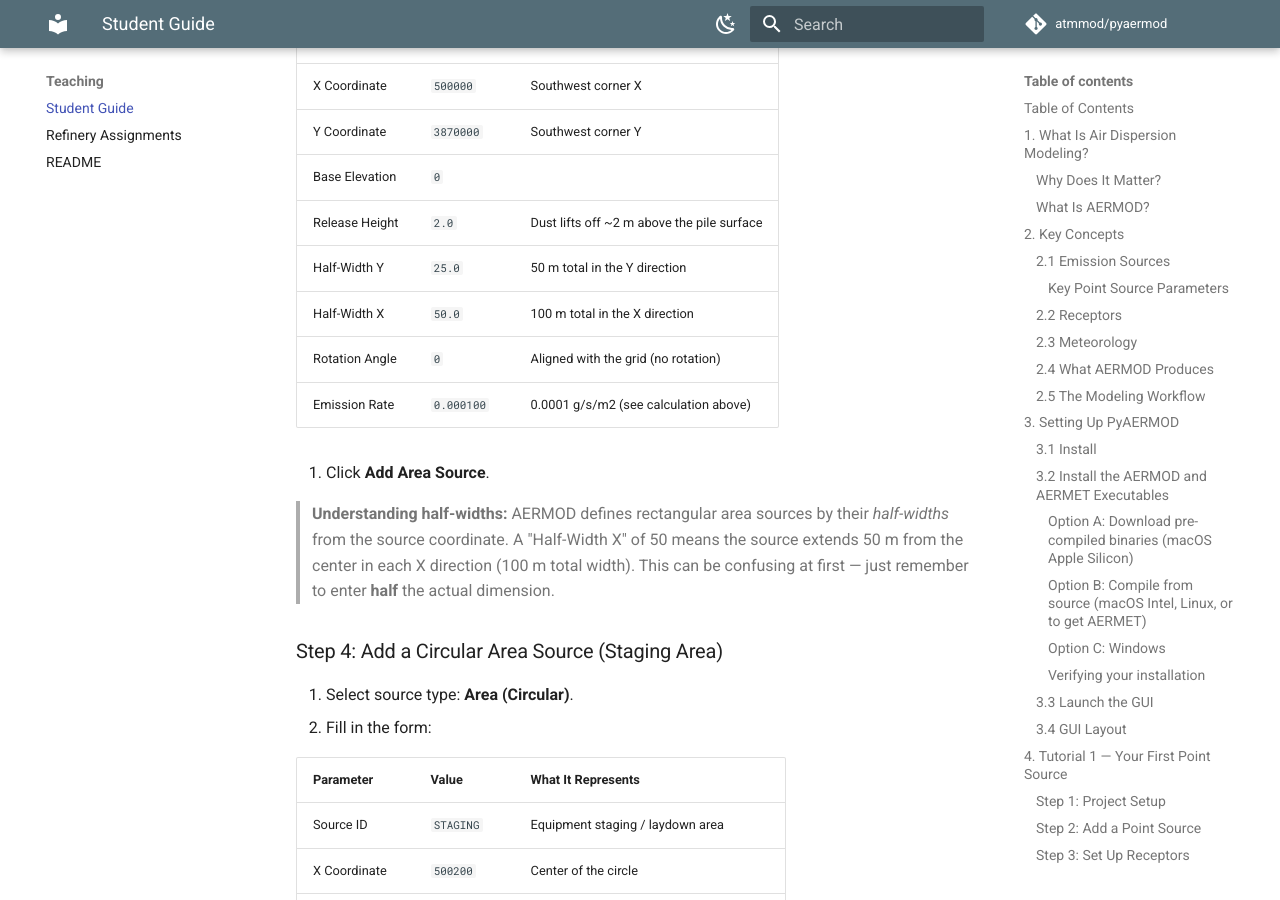
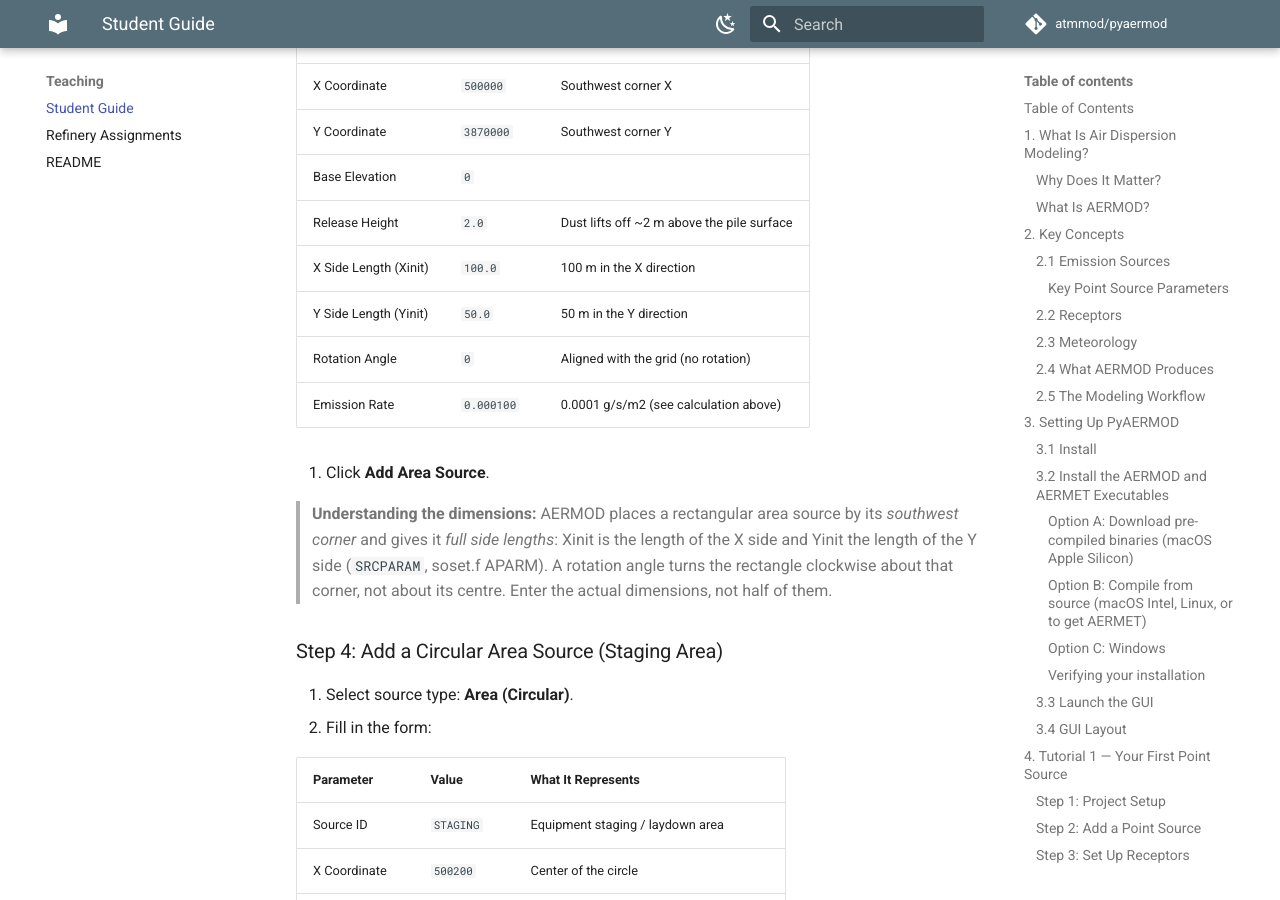
Before and after one commit to atmmod/pyaermod, an MkDocs documentation site: the page built from docs/teaching/student-guide.md, in a window 1280 px wide and 900 px high, scrolled down 20039 px. Built offline with MkDocs 1.6.1 and Material for MkDocs 9.7.7, drawn with Linux system fonts in a browser that asks for light colours; comment, search, counter and statistics services are not loaded; some of the changed text lies outside the part shown.

Commit message:
Give AreaSource AERMOD's Szinit and describe Xinit/Yinit as full sides
The demonstration study needs an AREA companion to its OPENPIT runs that
starts with the pit's initial vertical spread (d_eff/4.3), and EPA's own
surfcoal roads carry Szinit 3.0, but AreaSource had no field for the
sixth SRCPARAM value. initial_sigma_z is that value (default 0, which is
AERMOD's default); a nonzero one is written after an Angle of 0 when the
source is not turned, since APARM reads the fields by position. It comes
last in the dataclass so positional construction is unchanged.

The reader now keeps that sixth value, so reading and rewriting EPA's
surfcoal deck no longer drops the roads' Szinit, and it makes a card with
Xinit alone square, as APARM does, instead of giving it a 10 m Yinit.

The field comments called Xinit and Yinit half-widths. APARM builds the
rectangle from the southwest corner with full side lengths, turned
clockwise about that corner, so the comments, the student guide,
tutorial 4's solution, examples/area_sources.py and notebook 03 now say
so, and the examples enter the dimensions they meant (they were modelling
a quarter of the area, and the notebook divided its emission by four
times the area it modelled). No deck written from a given AreaSource
changes.

Co-Authored-By: Claude Opus 5.5 <noreply@anthropic.com>

```diff
--- a/docs/teaching/solutions/test_gui_integration.py
+++ b/docs/teaching/solutions/test_gui_integration.py
@@ -255,7 +255,7 @@ def test_tutorial4():
     ))
     sources.add_source(AreaSource(
         source_id="PILE1", x_coord=500000.0, y_coord=3870000.0,
-        release_height=2.0, initial_lateral_dimension=25.0,
+        release_height=2.0, initial_lateral_dimension=100.0,
         initial_vertical_dimension=50.0, angle=0.0, emission_rate=0.0001,
     ))
     sources.add_source(AreaCircSource(
--- a/docs/teaching/student-guide.md
+++ b/docs/teaching/student-guide.md
@@ -853,18 +853,18 @@ rate is typically a very small number (e.g., 0.0001 g/s/m2).
    | Y Coordinate | `3870000` | Southwest corner Y |
    | Base Elevation | `0` | |
    | Release Height | `2.0` | Dust lifts off ~2 m above the pile surface |
-   | Half-Width Y | `25.0` | 50 m total in the Y direction |
-   | Half-Width X | `50.0` | 100 m total in the X direction |
+   | X Side Length (Xinit) | `100.0` | 100 m in the X direction |
+   | Y Side Length (Yinit) | `50.0` | 50 m in the Y direction |
    | Rotation Angle | `0` | Aligned with the grid (no rotation) |
    | Emission Rate | `0.000100` | 0.0001 g/s/m2 (see calculation above) |
 
 3. Click **Add Area Source**.
 
-> **Understanding half-widths:** AERMOD defines rectangular area sources by
-> their *half-widths* from the source coordinate. A "Half-Width X" of 50 means
-> the source extends 50 m from the center in each X direction (100 m total
-> width). This can be confusing at first — just remember to enter **half** the
-> actual dimension.
+> **Understanding the dimensions:** AERMOD places a rectangular area source by
+> its *southwest corner* and gives it *full side lengths*: Xinit is the length
+> of the X side and Yinit the length of the Y side (`SRCPARAM`, soset.f APARM).
+> A rotation angle turns the rectangle clockwise about that corner, not about
+> its centre. Enter the actual dimensions, not half of them.
 
 ### Step 4: Add a Circular Area Source (Staging Area)
 
@@ -951,7 +951,8 @@ SO LOCATION  SITEBND  AREAPOL 499900.00  3869900.00  0.00
 
 Notice how each source type generates different `SO SRCPARAM` lines:
 - **POINT**: emission rate, stack height, temperature, velocity, diameter
-- **AREA**: emission rate, release height, half-width-Y, half-width-X
+- **AREA**: emission rate, release height, X side length, Y side length (then
+  an optional angle and initial vertical spread Szinit)
 - **AREAPOL**: emission rate, release height, number of vertices
 
 ### Step 8: Interpret Area Source Results (After Running)
@@ -973,7 +974,8 @@ Viewer:
 At this point you should understand:
 
 - [x] Area source emission rates are per unit area (g/s/m2), not total (g/s)
-- [x] Rectangular area sources are defined by half-widths, not full dimensions
+- [x] Rectangular area sources are placed by their southwest corner and
+  defined by full side lengths, not half-widths
 - [x] Circular sources are approximated by polygons (Num Vertices)
 - [x] Polygon sources are defined by a list of corner coordinates
 - [x] Different source types produce different spatial patterns in results
```
Also changed, not shown: CHANGELOG.md (+35 -0 lines), docs/teaching/solutions/tutorial4_area_sources.py (+4 -4 lines), 7 other files.
